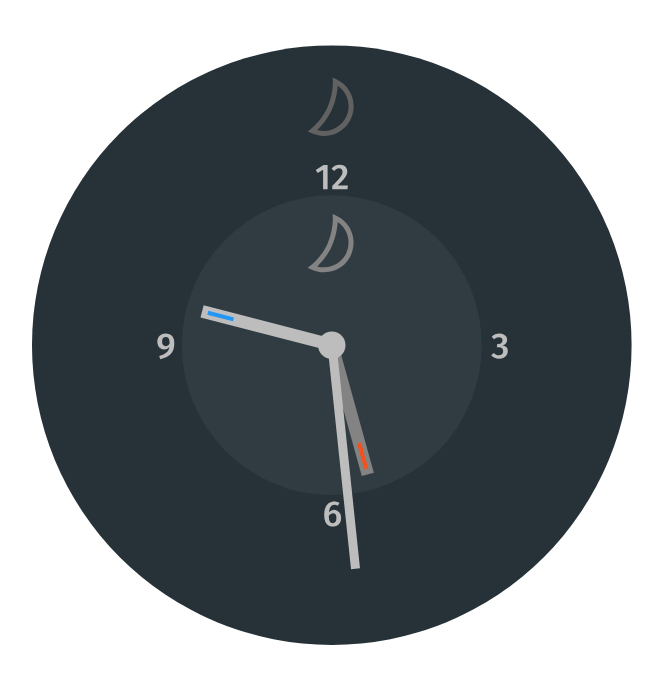
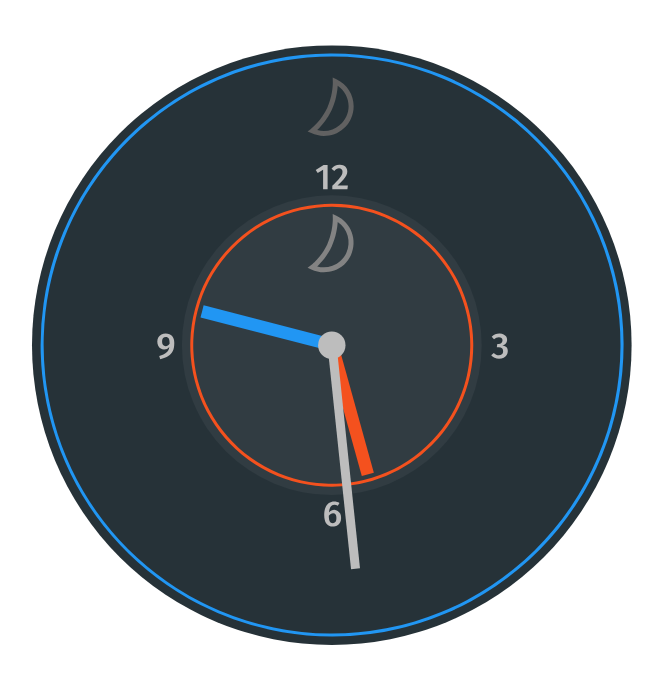
Before and after one commit to yishuenlo/worldClock, a plain HTML site: page index.html in a window 1280 px wide. Shown: the part 134-818 px from the top of the page, without its empty margins (308-971 px from the left). Drawn offline with Linux system fonts and the light colour scheme.

Commit message:
update clock faces and hours hands
updated colors to indicate different time zones

```diff
--- a/index.html
+++ b/index.html
@@ -22,6 +22,7 @@
         		<g >
         			<g>
         				<circle id="localFace" class="local-face-morning" cx="299.8" cy="300.2" r="299.8"/>
+                <path class="local-hand" d="M300,591.5A291.58,291.58,0,0,1,186.54,31.4,291.58,291.58,0,0,1,413.46,568.6,289.77,289.77,0,0,1,300,591.5Zm0-580A288.58,288.58,0,0,0,187.71,565.83,288.57,288.57,0,0,0,412.29,34.17,286.69,286.69,0,0,0,300,11.5Z" />
         			</g>
         		</g>
         		<g >
@@ -83,6 +84,7 @@
         		<g >
         			<g>
         				<circle id="tpeFace" class="tpe-face-morning" cx="299.8" cy="300.2" r="149.9"/>
+                <path class="tpe-hand" d="M299.75,441.75a141.49,141.49,0,1,1,100.06-41.44A140.6,140.6,0,0,1,299.75,441.75Zm0-280a138.51,138.51,0,1,0,97.93,40.57A137.56,137.56,0,0,0,299.75,161.75Z" />
         			</g>
         		</g>
         		<g >
@@ -105,13 +107,13 @@
         				C295.3,210.9,289,217.8,285.2,221.4z"/>
         		</g>
         		<g id="localHour">
-        			<rect x="293.8" y="165.8" class="local-morning" width="12.5" height="134.4"/>
-        			<rect x="298.1" y="171.7" class="local-hand" width="4" height="26.5"/>
+        			<rect x="293.8" y="165.8" class="local-hand" width="12.5" height="134.4"/>
+        			<!-- <rect x="298.1" y="171.7" class="local-hand" width="4" height="26.5"/> -->
               <circle class="sizing-box" cx="299.8" cy="300.2" r="299.8"/>
         		</g>
         		<g id="tpeHour">
-        			<rect x="293.8" y="165.8" class="tpe-night" width="12.5" height="134.4"/>
-        			<rect x="298.1" y="171.7" class="tpe-hand" width="4" height="26.5"/>
+        			<rect x="293.8" y="165.8" class="tpe-hand" width="12.5" height="134.4"/>
+        			<!-- <rect x="298.1" y="171.7" class="tpe-hand" width="4" height="26.5"/> -->
               <circle class="sizing-box" cx="299.8" cy="300.2" r="299.8"/>
         		</g>
         		<g id="minute">
```
